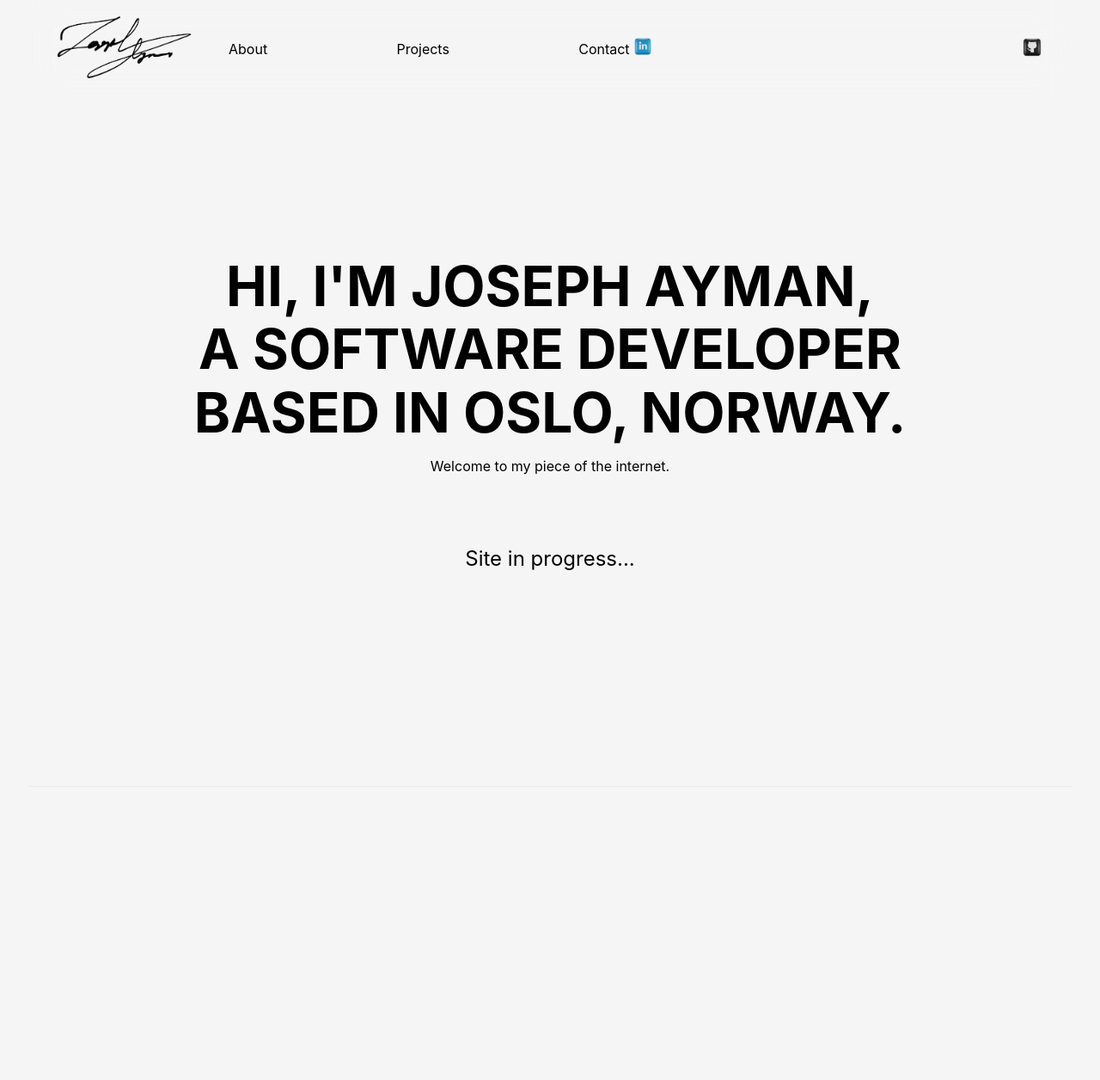
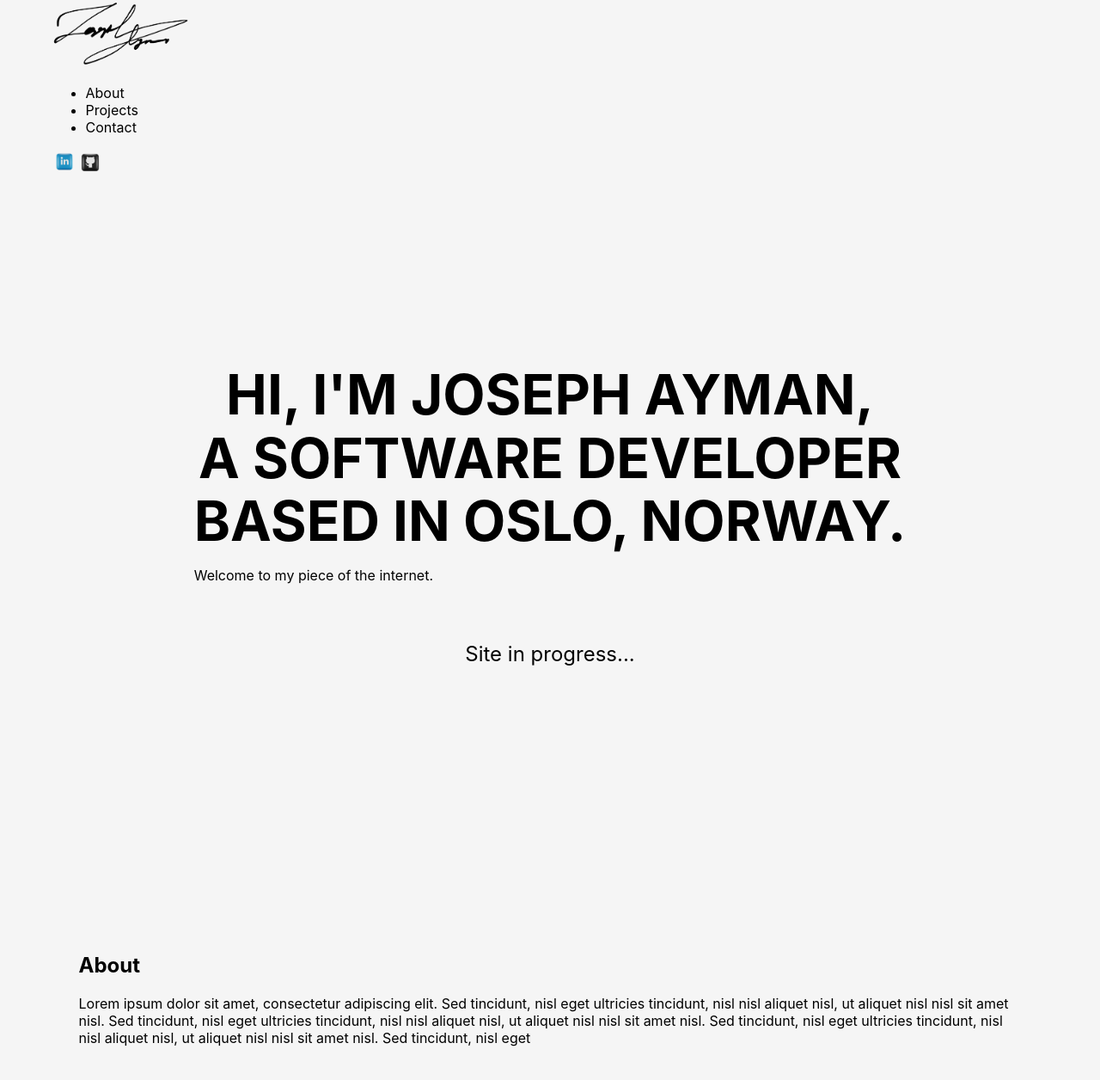
Before and after one commit to josephayman/josephayman.com, a Next.js app: page / in a window 1280 px wide. Shown: the top 1256 px of the page at 86% size. Before the commit the page ends 979 px from the top, so only its background shows below. Built offline with nearby package versions, Linux system fonts and the light colour scheme.

Commit message:
Added hero section

```diff
--- a/pages/index.js
+++ b/pages/index.js
@@ -3,10 +3,9 @@ import Image from "next/image";
 import styles from "../styles/Home.module.css";
 import Navbar from "../components/Navbar";
 
-
 export default function Home() {
   return (
-      <div className={styles.container} >
+    <div className={styles.container}>
       <Navbar />
       <Head>
         <title>Joseph Ayman</title>
@@ -15,6 +14,8 @@ export default function Home() {
       </Head>
 
       <main className={styles.main}>
+        <section className={styles.heroSection}>
+          <div className={styles.container}>
             <h1 className={styles.title}>
               HI, I'M JOSEPH AYMAN, <br />
               A SOFTWARE DEVELOPER <br />
@@ -22,6 +23,22 @@ export default function Home() {
             </h1>
             <p>Welcome to my piece of the internet.</p>
             <p className={styles.description}>Site in progress...</p>
+          </div>
+        </section>
+        <section className={styles.contentSection}>
+          <div className={styles.container}>
+            <h2>About</h2>
+            <p>
+              Lorem ipsum dolor sit amet, consectetur adipiscing elit. Sed
+              tincidunt, nisl eget ultricies tincidunt, nisl nisl aliquet nisl,
+              ut aliquet nisl nisl sit amet nisl. Sed tincidunt, nisl eget
+              ultricies tincidunt, nisl nisl aliquet nisl, ut aliquet nisl nisl
+              sit amet nisl. Sed tincidunt, nisl eget ultricies tincidunt, nisl
+              nisl aliquet nisl, ut aliquet nisl nisl sit amet nisl. Sed
+              tincidunt, nisl eget
+            </p>
+          </div>
+        </section>
       </main>
 
       <footer className={styles.footer}></footer>
--- a/styles/Home.module.css
+++ b/styles/Home.module.css
@@ -1,5 +1,20 @@
 .container {
   padding: 0 2rem;
+  width: 100%;
+  max-width: 1225px;
+  margin: 0 auto;
+  position: relative;
+}
+
+.heroSection {
+  padding: 150px 0 70px 0;
+  min-height: 816px;
+  overflow: hidden;
+  position: relative;
+}
+
+.content-section{
+  padding: 2rem 0;
 }
 
 .main {
@@ -28,34 +43,7 @@
   flex-grow: 1;
 }
 
-.navbar {
-  position: sticky;
-  z-index: 10;
-  top: 0;
-  backdrop-filter: saturate(180%) blur(20px);
-}
-
-.navbar{
-  display: flex;
-  justify-content: space-between;
-  align-items: center;
-  padding: 1rem 2rem;
-}
-
-.navbar .navbarLinks {
-  display: flex;
-  justify-content: space-between;
-  align-items: center;
-  width: 100%;
-  list-style-type: none;
-}
-
-.navbar .navbarIcons{
-  display: flex;
-  justify-content: space-between;
-  align-items: center;
-  width: 100%;
-}
+/* */
 
 .title a {
   color: #0070f3;
```
Also changed, not shown: styles/navbar.css (added, +28 -0 lines). Lines whose indentation alone changed are shown as unchanged.
